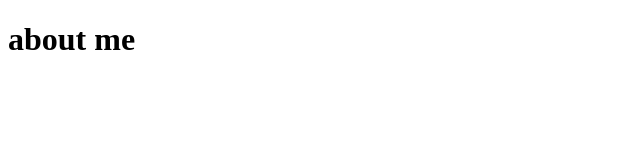
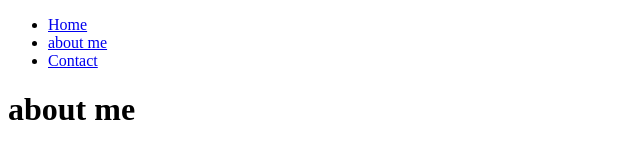
Before and after one commit to lmr22/Git-AzulSchool, a plain HTML site: page index.html in a window 1280 px wide. Shown: the whole page, without its empty margins (0-640 px from the left). Drawn offline with Linux system fonts and the light colour scheme.

Commit message:
Added Navbar

```diff
--- a/index.html
+++ b/index.html
@@ -6,6 +6,16 @@
     <title>mi pagina web</title>
 </head>
 <body>
+    <header>
+        <nav>
+            <ul>
+                <li><a href="#">Home</a></li>
+                <li><a href="#">about me</a></li>
+                <li><a href="#">Contact</a></li>
+            </ul>
+        </nav>
+     </header>
+
     <h1>about me
 
 </body>
```
